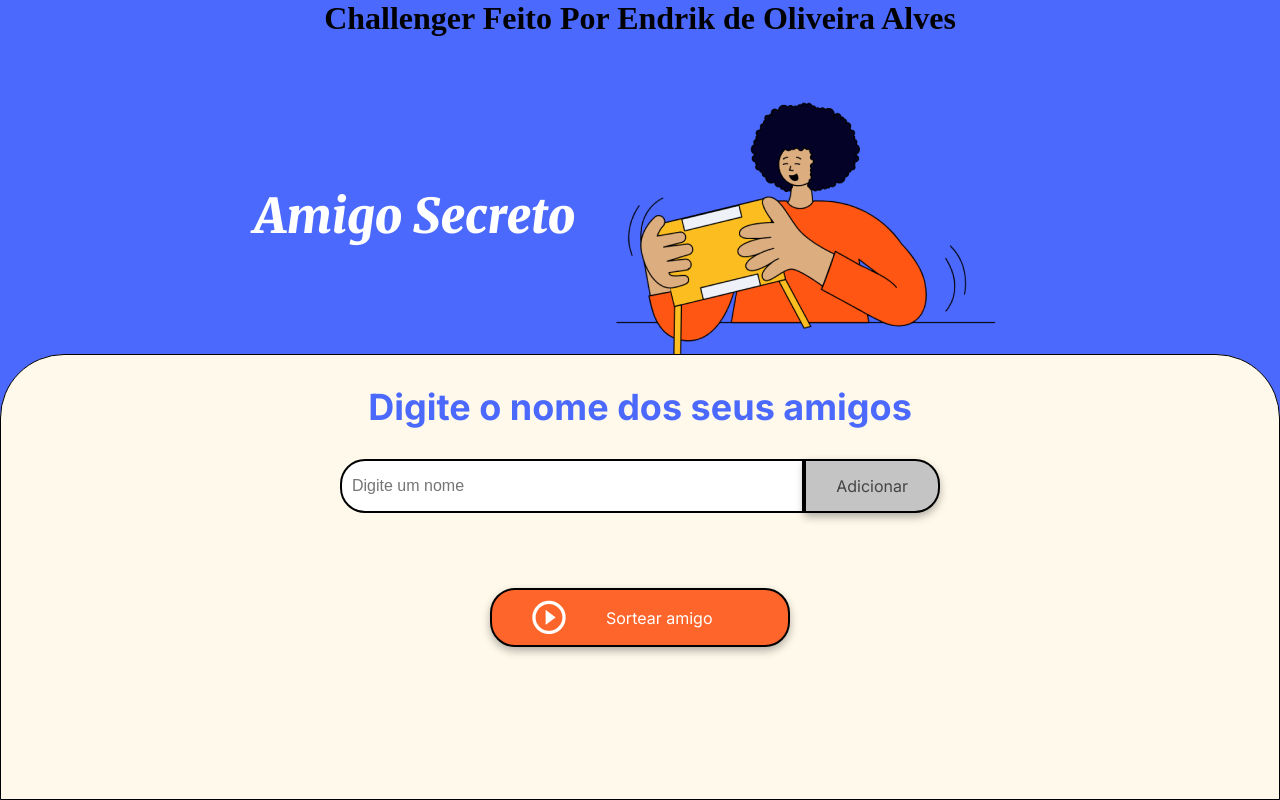
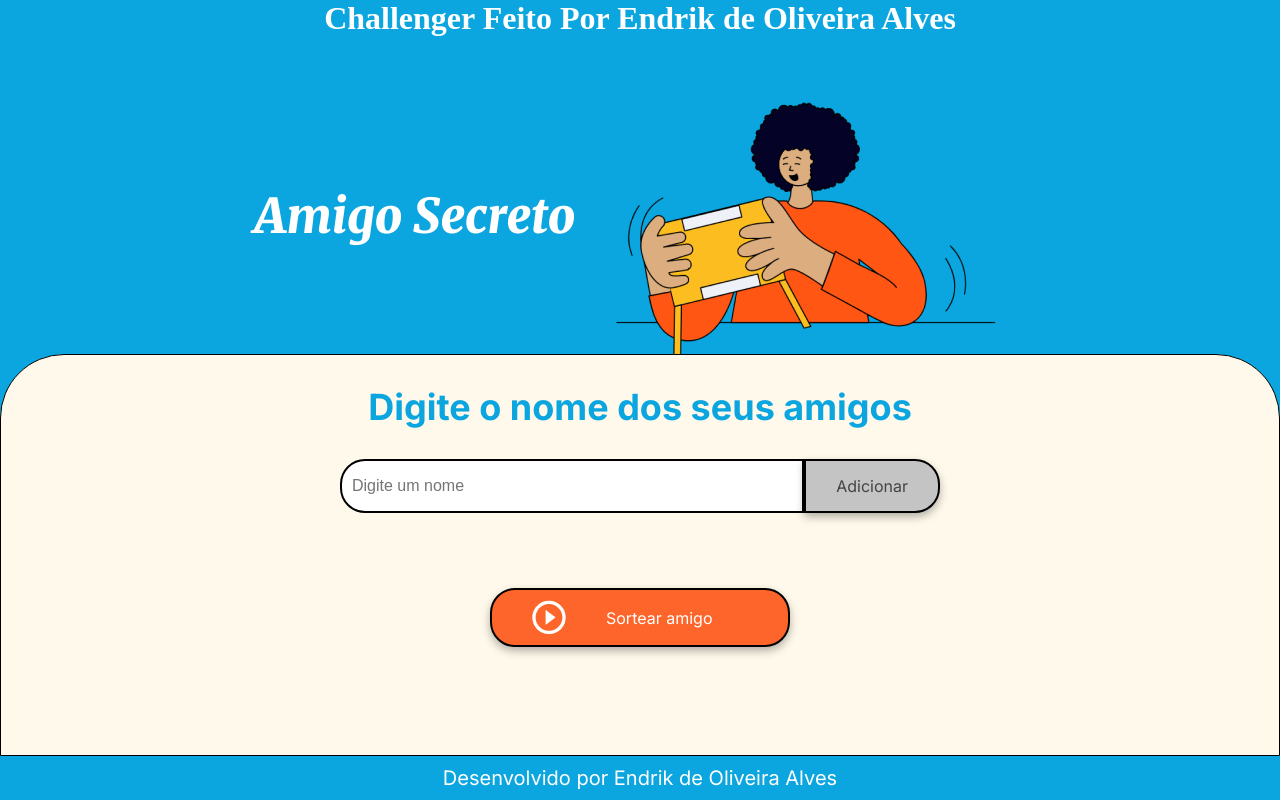
Before and after one commit to endrik289/Challenge-amigo-secreto-Alura-Desafio-Oracle-Next-Education, a plain HTML site: page index.html in a window 1280 px wide. Drawn offline with Linux system fonts and the light colour scheme.

Commit message:
Estilizando um pouco o html e o css

```diff
--- a/index.html
+++ b/index.html
@@ -13,7 +13,7 @@
 <body>
     <main class="main-content">
         <center>
-            <h1 class="Meu-Nome">Challenger Feito Por Endrik de Oliveira Alves</h1>
+            <h1 class="Meu-Nome" style="color: white;">Challenger Feito Por Endrik de Oliveira Alves</h1>
         </center>
         <header class="header-banner">
             <h1 class="main-title">Amigo Secreto</h1>
@@ -37,6 +37,11 @@
                 </button>
             </div>
         </section>
+        <footer>
+            <center>
+            <p class="footer-text">Desenvolvido por Endrik de Oliveira Alves</p>
+            </center>
+        </footer>
     </main>
 
     <script src="app.js" defer></script>
--- a/style.css
+++ b/style.css
@@ -1,5 +1,5 @@
 :root {
-    --color-primary: #4B69FD;
+    --color-primary: #0BA6DF;
     --color-secondary: #FFF9EB;
     --color-tertiary: #C4C4C4;
     --color-button: #fe652b;
@@ -160,3 +160,10 @@ ul {
 .button-draw:hover {
     background-color: var(--color-button-hover);
 }
+
+.footer-text {
+    font-family: "Inter", sans-serif;
+    font-size: 20px;
+    color: var(--color-white);
+    margin: 10px 0;
+}
```
